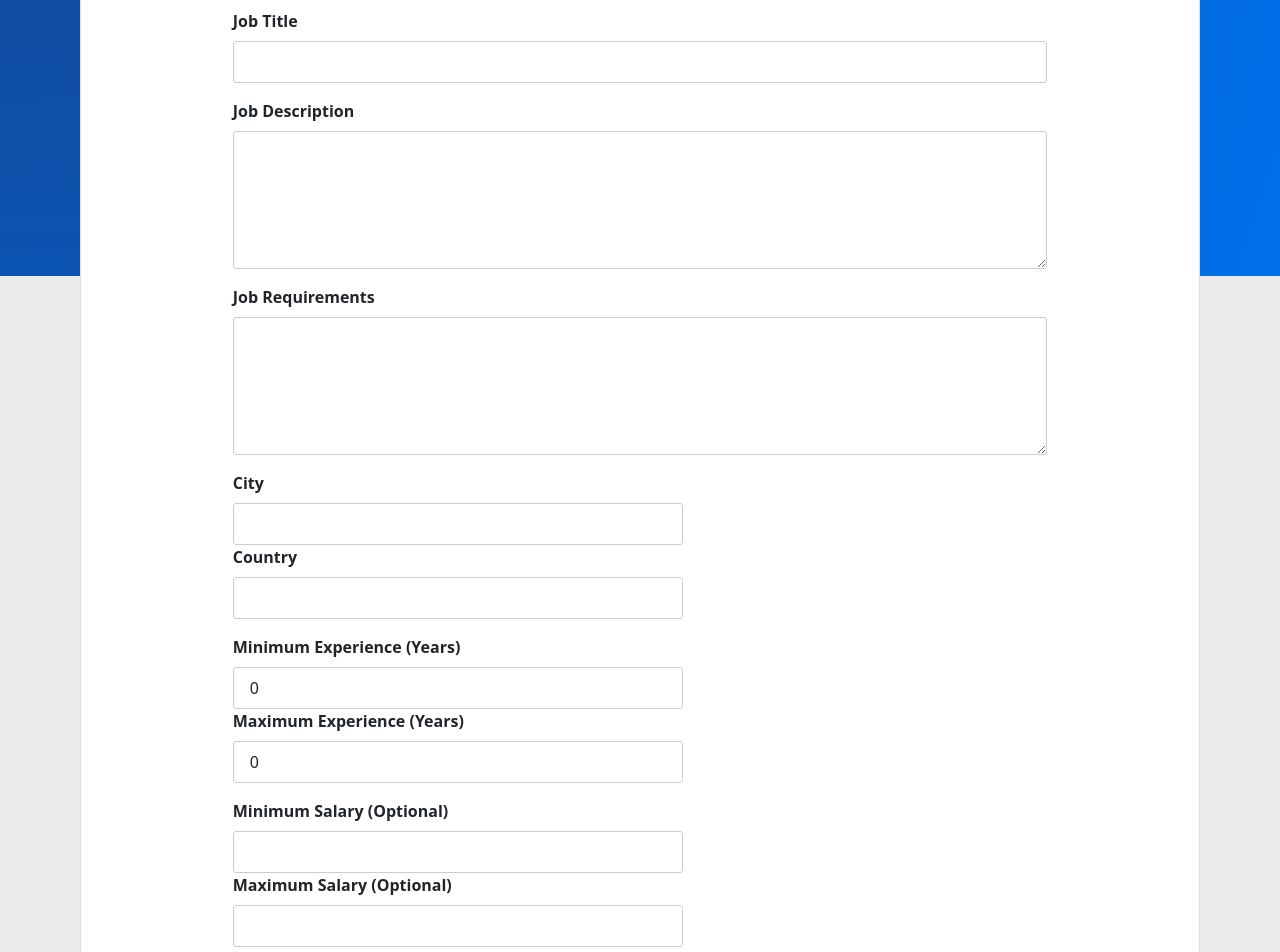
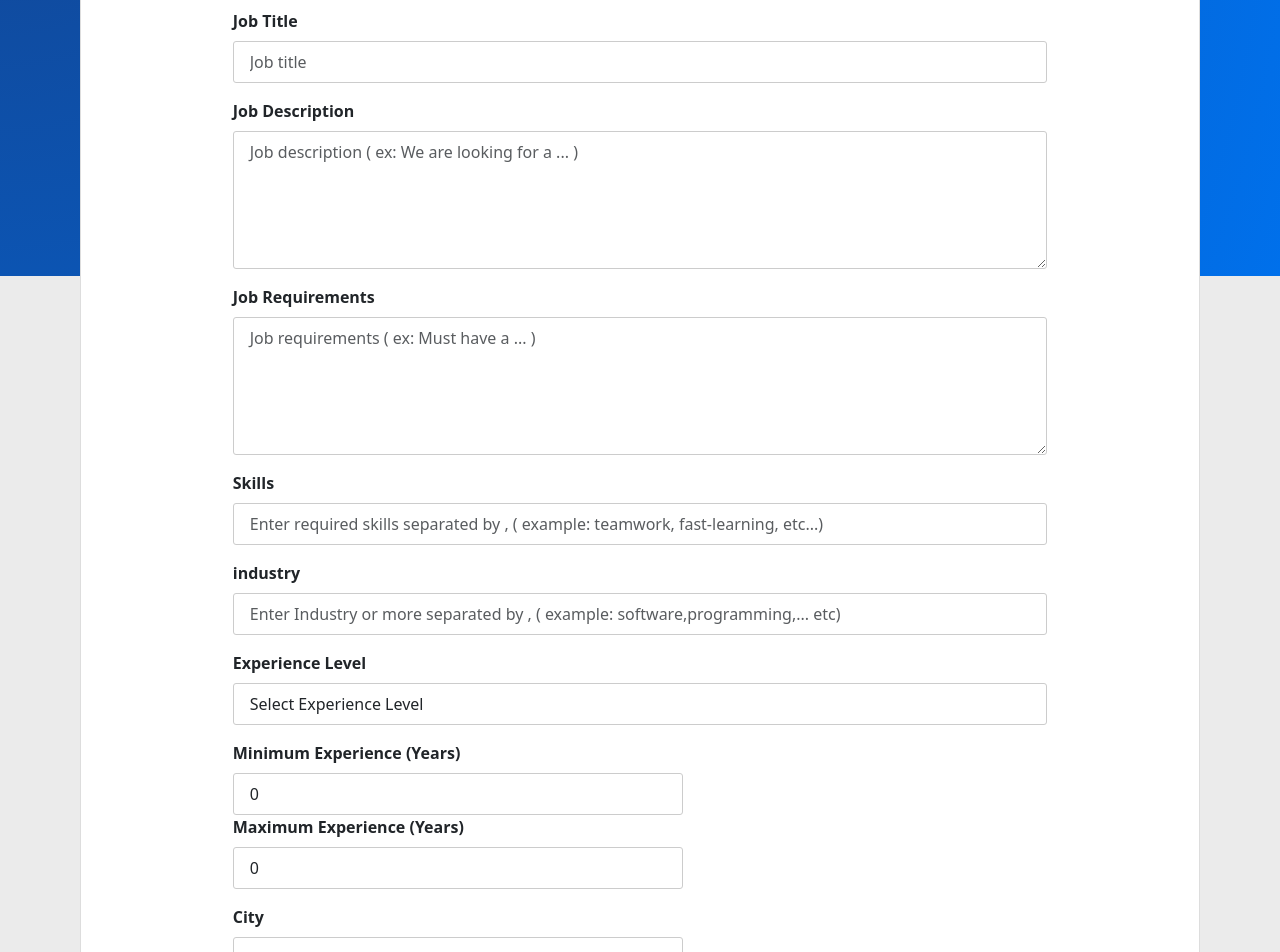
Before and after one commit to yousef8/CareerHub-FrontEnd, a Vue app: page /jobs/new in a window 1280 px wide. Shown: the part 260-1212 px from the top of the page. Built offline with nearby package versions, Linux system fonts and the light colour scheme; no server answers.

Commit message:
add job post works

```diff
--- a/src/views/employer/NewJobView.vue
+++ b/src/views/employer/NewJobView.vue
@@ -5,54 +5,137 @@
       <form @submit.prevent="handleSubmit" class="d-flex flex-column align-items-center">
         <div class="mb-3 w-75">
           <label for="title" class="form-label">Job Title</label>
-          <input v-model="job.title" type="text" id="title" class="form-control" required />
+          <input
+            v-model="job.title"
+            type="text"
+            id="title"
+            class="form-control"
+            required
+            placeholder="Job title"
+          />
           <div v-if="!job.title && submitted" class="invalid-feedback">Job Title is required.</div>
         </div>
         <div class="mb-3 w-75">
           <label for="description" class="form-label">Job Description</label>
-          <textarea v-model="job.description" id="description" rows="5" class="form-control" required></textarea>
+          <textarea
+            v-model="job.description"
+            id="description"
+            rows="5"
+            class="form-control"
+            required
+            placeholder="Job description ( ex: We are looking for a ... )"
+          ></textarea>
           <div v-if="!job.description && submitted" class="invalid-feedback">
             Job description is required.
           </div>
         </div>
         <div class="mb-3 w-75">
           <label for="requirements" class="form-label">Job Requirements</label>
-          <textarea v-model="job.requirements" id="requirements" rows="5" class="form-control" required></textarea>
+          <textarea
+            v-model="job.requirements"
+            id="requirements"
+            rows="5"
+            class="form-control"
+            required
+            placeholder="Job requirements ( ex: Must have a ... )"
+          ></textarea>
           <div v-if="!job.requirements && submitted" class="invalid-feedback">
             Job requirmenets are required.
+          </div>
+        </div>
+        <div class="mb-3 w-75">
+          <label for="skills" class="form-label">Skills</label>
+          <input
+            v-model="job.skills"
+            type="text"
+            id="skills"
+            class="form-control"
+            placeholder="Enter required skills separated by , ( example: teamwork, fast-learning, etc...)"
+          />
+        </div>
+        <div class="mb-3 w-75">
+          <label for="industries" class="form-label">industry</label>
+          <input
+            v-model="job.industries"
+            type="text"
+            id="industries"
+            class="form-control"
+            placeholder="Enter Industry or more separated by , ( example: software,programming,... etc)"
+          />
+        </div>
+
+        <div class="mb-3 w-75">
+          <label for="experienceLevel" class="form-label">Experience Level</label>
+          <select v-model="job.experience_level" id="experienceLevel" class="form-control" required>
+            <option value="">Select Experience Level</option>
+            <option value="entry_level">Entry Level</option>
+            <option value="associate">Associate</option>
+            <option value="director">Director</option>
+            <option value="executive">Executive</option>
+          </select>
+          <div v-if="!job.experience_level && submitted" class="invalid-feedback">
+            Experience level is required.
+          </div>
+        </div>
+
+        <div class="mb-3 w-75 d-flex flex-wrap justify-content-between">
+          <div style="width: 450px">
+            <label for="minExpYears" class="form-label">Minimum Experience (Years)</label>
+            <input
+              v-model="job.min_exp_years"
+              type="number"
+              id="minExpYears"
+              class="form-control"
+              required
+            />
+          </div>
+          <div style="width: 450px">
+            <label for="maxExpYears" class="form-label">Maximum Experience (Years)</label>
+            <input
+              v-model="job.max_exp_years"
+              type="number"
+              id="maxExpYears"
+              class="form-control"
+              required
+            />
           </div>
         </div>
         <div class="mb-3 w-75 d-flex flex-wrap justify-content-between">
           <div style="width: 450px">
             <label for="city" class="form-label">City</label>
-            <input v-model="job.city" type="text" id="city" class="form-control" required />
+            <input
+              v-model="job.city"
+              type="text"
+              id="city"
+              class="form-control"
+              required
+              placeholder='Enter city example "Cairo"'
+            />
             <div v-if="!job.city && submitted" class="invalid-feedback">City is required.</div>
           </div>
           <div style="width: 450px">
             <label for="country" class="form-label">Country</label>
-            <input v-model="job.country" type="text" id="country" class="form-control" required />
+            <input
+              v-model="job.country"
+              type="text"
+              id="country"
+              class="form-control"
+              required
+              placeholder='Enter country example "Egypt"'
+            />
             <div v-if="!job.country && submitted" class="invalid-feedback">
               Country is required.
             </div>
           </div>
         </div>
+
         <div class="mb-3 w-75 d-flex flex-wrap justify-content-between">
           <div style="width: 450px">
-            <label for="minExpYears" class="form-label">Minimum Experience (Years)</label>
-            <input v-model="job.min_exp_years" type="number" id="minExpYears" class="form-control" required />
-          </div>
-          <div style="width: 450px">
-            <label for="maxExpYears" class="form-label">Maximum Experience (Years)</label>
-            <input v-model="job.max_exp_years" type="number" id="maxExpYears" class="form-control" required />
-          </div>
-        </div>
-        <div class="mb-3 w-75 d-flex flex-wrap justify-content-between">
-          <div style="width: 450px">
-            <label for="minSalary" class="form-label">Minimum Salary (Optional)</label>
+            <label for="minSalary" class="form-label">Minimum Salary</label>
             <input v-model="job.min_salary" type="number" id="minSalary" class="form-control" />
           </div>
           <div style="width: 450px">
-            <label for="maxSalary" class="form-label">Maximum Salary (Optional)</label>
+            <label for="maxSalary" class="form-label">Maximum Salary</label>
             <input v-model="job.max_salary" type="number" id="maxSalary" class="form-control" />
           </div>
         </div>
@@ -60,18 +143,25 @@
           <div style="width: 450px">
             <label for="type" class="form-label">Job Type</label>
             <select v-model="job.type" id="type" class="form-control" required>
+              <option value="">Select Job Type</option>
               <option value="full-time">Full Time</option>
               <option value="part-time">Part Time</option>
               <option value="contract">Contract</option>
             </select>
+            <div v-if="!job.type && submitted" class="invalid-feedback">Job type is required.</div>
           </div>
+
           <div style="width: 450px">
             <label for="remoteType" class="form-label">Remote Type</label>
             <select v-model="job.remote_type" id="remoteType" class="form-control" required>
-              <option value="on-site">On-Site</option>
+              <option value="">Select Remote Type</option>
               <option value="remote">Remote</option>
               <option value="hybrid">Hybrid</option>
+              <option value="onsite">Onsite</option>
             </select>
+            <div v-if="!job.remote_type && submitted" class="invalid-feedback">
+              Remote type is required.
+            </div>
           </div>
           <div class="my-5" style="width: 450px">
             <button class="btn btn-primary px-5" @click="handleSubmit">Post Job</button>
@@ -83,6 +173,8 @@
 </template>
 
 <script lang="ts">
+import api from '@/utilities/axios'
+
 export default {
   data() {
     return {
@@ -92,15 +184,27 @@ export default {
         requirements: '',
         city: '',
         country: '',
-        min_salary: null,
-        max_salary: null,
+        min_salary: 0,
+        max_salary: 100000,
         min_exp_years: 0,
         max_exp_years: 0,
         type: '',
-        remote_type: ''
+        remote_type: '',
+        skills: '',
+        industries: '',
+        experience_level: ''
       },
       submitted: false,
-      requiredFields: ['title', 'description', 'requirements', 'city', 'country']
+      requiredFields: [
+        'title',
+        'description',
+        'requirements',
+        'city',
+        'country',
+        'type',
+        'remote_type',
+        'experience_level'
+      ]
     }
   },
   methods: {
@@ -114,22 +218,33 @@ export default {
         return
       }
 
-      console.log('Job submitted:', this.job)
-
+      this.postJob(this.job)
+    },
+    async postJob(job) {
+      try {
+        const response = await api.post('/job-posts', job)
+        console.log('Job posted:', response.data)
         this.job = {
           title: '',
           description: '',
           requirements: '',
           city: '',
           country: '',
-        min_salary: null,
-        max_salary: null,
+          min_salary: 0,
+          max_salary: 0,
           min_exp_years: 0,
           max_exp_years: 0,
           type: '',
-        remote_type: ''
+          remote_type: '',
+          skills: '',
+          industries: '',
+          experience_level: ''
         }
         this.submitted = false
+      } catch (error) {
+        console.log('job:', this.job)
+        console.error('Error posting job:', error)
+      }
     }
   }
 }
@@ -139,7 +254,8 @@ export default {
 .job-posting-container {
   padding: 5rem;
   background-color: #ebebeb !important;
-  background: radial-gradient(circle at 0px 0px, rgb(18, 70, 149), rgb(0, 112, 235)) 0px 0px / 100% 460px no-repeat;
+  background: radial-gradient(circle at 0px 0px, rgb(18, 70, 149), rgb(0, 112, 235)) 0px 0px / 100%
+    460px no-repeat;
 }
 
 .job-posting-form {
@@ -177,7 +293,7 @@ export default {
   margin-top: 0.25rem;
 }
 
-.form-control:invalid+.invalid-feedback {
+.form-control:invalid + .invalid-feedback {
   display: block;
 }
 </style>
```
Lines whose indentation alone changed are shown as unchanged.
